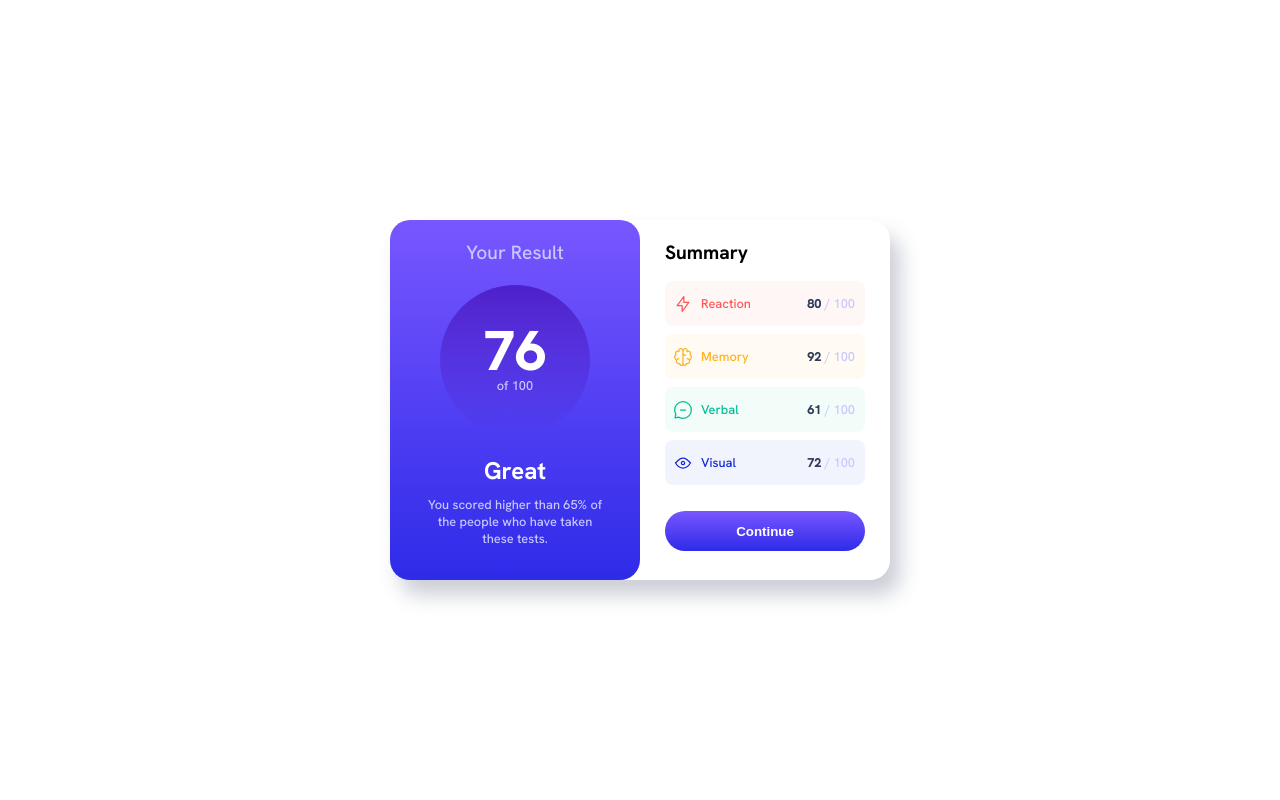
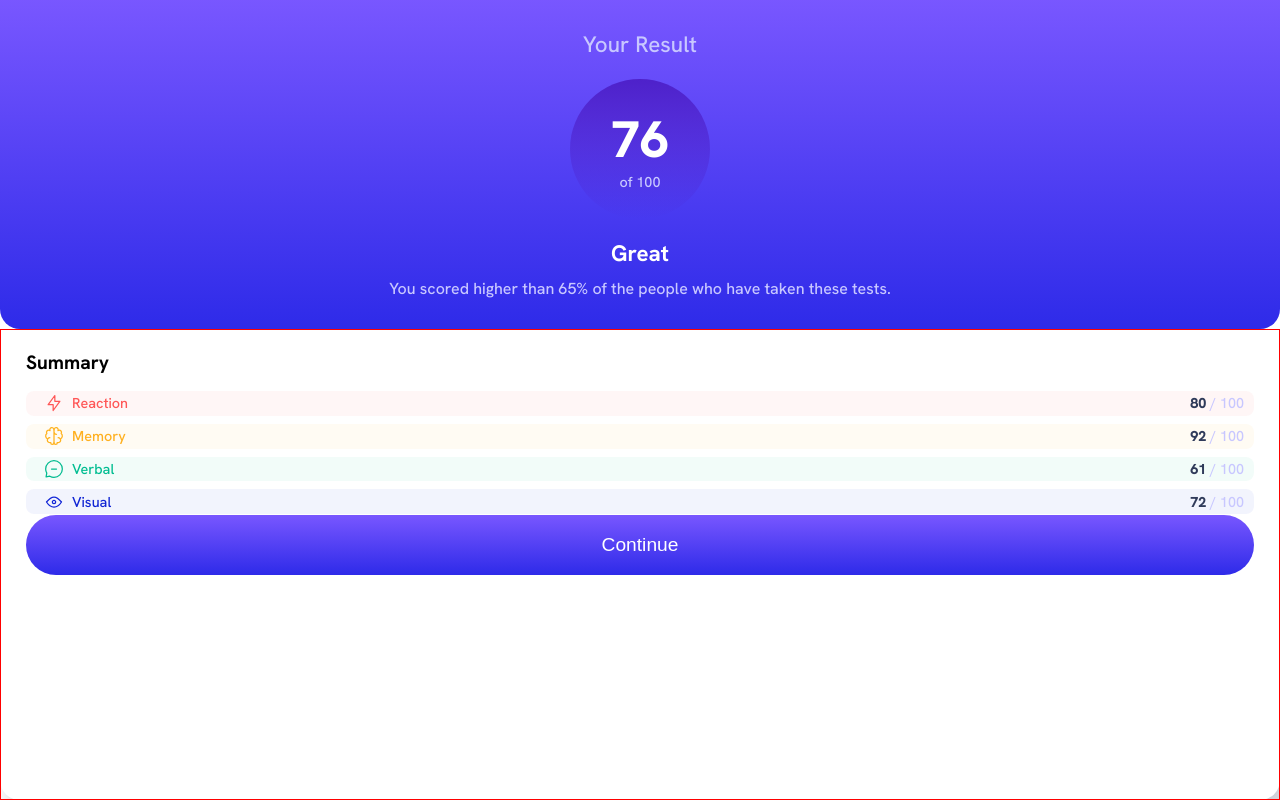
Before and after one commit to StenioVenancius/Componente-de-Resultado, a plain HTML site: page index.html in a window 1280 px wide. Drawn offline with Linux system fonts and the light colour scheme.

Commit message:
Criando layout para tela

```diff
--- a/style.css
+++ b/style.css
@@ -192,3 +192,186 @@ input:hover{
     cursor: pointer;
     background: var(--dark_gray_blue);
 }
+
+/*320px*/
+@media (min-width: 320px) {
+    main {
+        width: 100vw;
+        height: 100vh;
+        flex-direction: column;
+    }
+
+    /*Card Resultado*/
+    div#Result {
+        width: 100vw;
+        border-radius: 0 0 20px 20px;
+        padding-bottom: 30px;
+    }
+
+    /*Pontiação*/
+    #Result #score {
+        width: 120px;
+        height: 120px;
+    }
+
+    #score h2 {
+        font-size: 3em;
+        font-weight: 800;
+        line-height: 1.3em;
+    }
+
+    #score p {
+        font-size: .9em;
+    }
+
+    /*Texto Card Resultado*/
+    #information h3 {
+        font-size: 1.3em;
+    }
+
+    #information p {
+        font-size: .9em;
+        font-weight: 500;
+        padding: 0 50px;
+    }
+
+    /*Card Resumo*/
+    div#Summary {
+        width: 100vw;
+        height: 100%;
+        padding: 20px 25px;
+        display: flex;
+        flex-direction: column;
+    }
+
+    li {
+        width: auto;
+        border-radius: 8px;
+        margin-bottom: 8px;
+        display: flex;
+    }
+
+    /* Lista de items*/
+    li img {
+        margin-left: 10px;
+    }
+
+    li > p {
+        margin: 0 10px 0 auto;
+        font-size: .9em;
+    }
+
+    li > span {
+        width: 70px;
+        font-size: .9em;
+    }
+
+    li:last-child {
+        margin-bottom: 20px;
+    }
+
+    /*Botão*/
+    input {
+        width: auto;
+        height: 60px;
+        font-weight: 500;
+        font-size: 1.2em;
+    }
+
+}
+
+/*414px*/
+@media (min-width: 414px) {
+    main {
+        width: 100vw;
+        height: 100vh;
+        flex-direction: column;
+    }
+
+    /*Card Resultado*/
+    div#Result {
+        width: 100vw;
+        border-radius: 0 0 20px 20px;
+        padding: 30px 30px;
+    }
+
+    /*Your Result*/
+    #Result span {
+        font-size: 1.4em;
+        color: var(--light_lavender);
+    }
+
+    /*Pontiação*/
+    #Result #score {
+        width: 140px;
+        height: 140px;
+    }
+
+    #score h2 {
+        font-size: 3.2em;
+        font-weight: 800;
+        line-height: 1.3em;
+    }
+
+    #score p {
+        font-size: .9em;
+    }
+
+    /*Texto Card Resultado*/
+    #information h3 {
+        font-size: 1.4em;
+    }
+
+    #information p {
+        font-size: 1em;
+        font-weight: 500;
+        padding: 0 50px;
+    }
+
+    /*Card Resumo*/
+    div#Summary {
+        width: 100vw;
+        height: 100vh;
+        padding: 20px 25px;
+        display: flex;
+        flex-direction: column;
+        border: 1px solid red;
+    }
+
+
+
+    li {
+        width: auto;
+        height: 20%;
+        border-radius: 8px;
+        margin-bottom: 8px;
+        display: flex;
+    }
+
+    /* Lista de items*/
+    li img {
+        margin-left: 10px;
+    }
+
+    li > p {
+        margin: 0 10px 0 auto;
+        font-size: .9em;
+    }
+
+    li > span {
+        width: 70px;
+        font-size: .9em;
+    }
+
+    li:last-child {
+        margin-bottom: 20px;
+    }
+
+    /*Botão*/
+    input {
+        width: auto;
+        height: 60px;
+        font-weight: 500;
+        font-size: 1.2em;
+    }
+}
```
